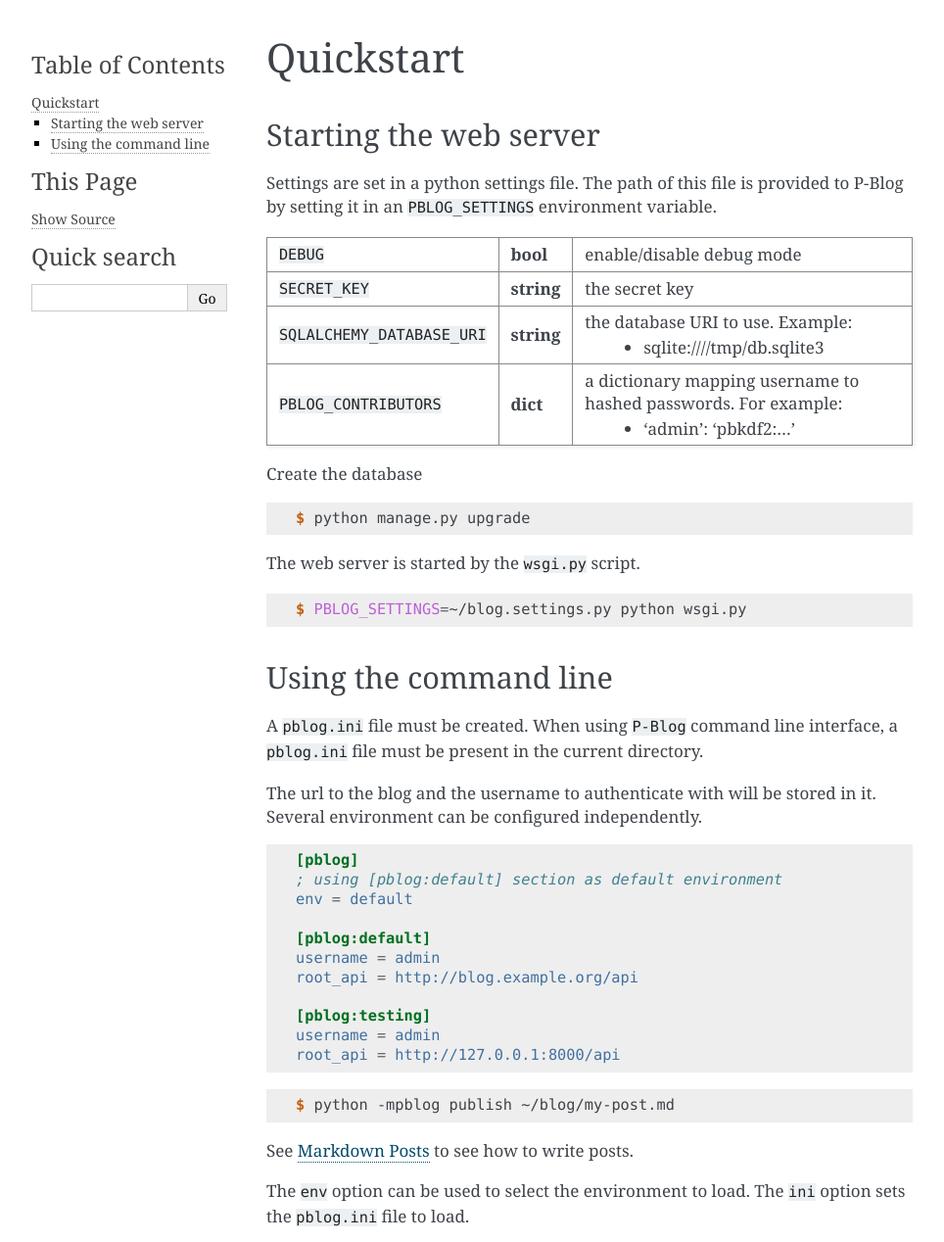
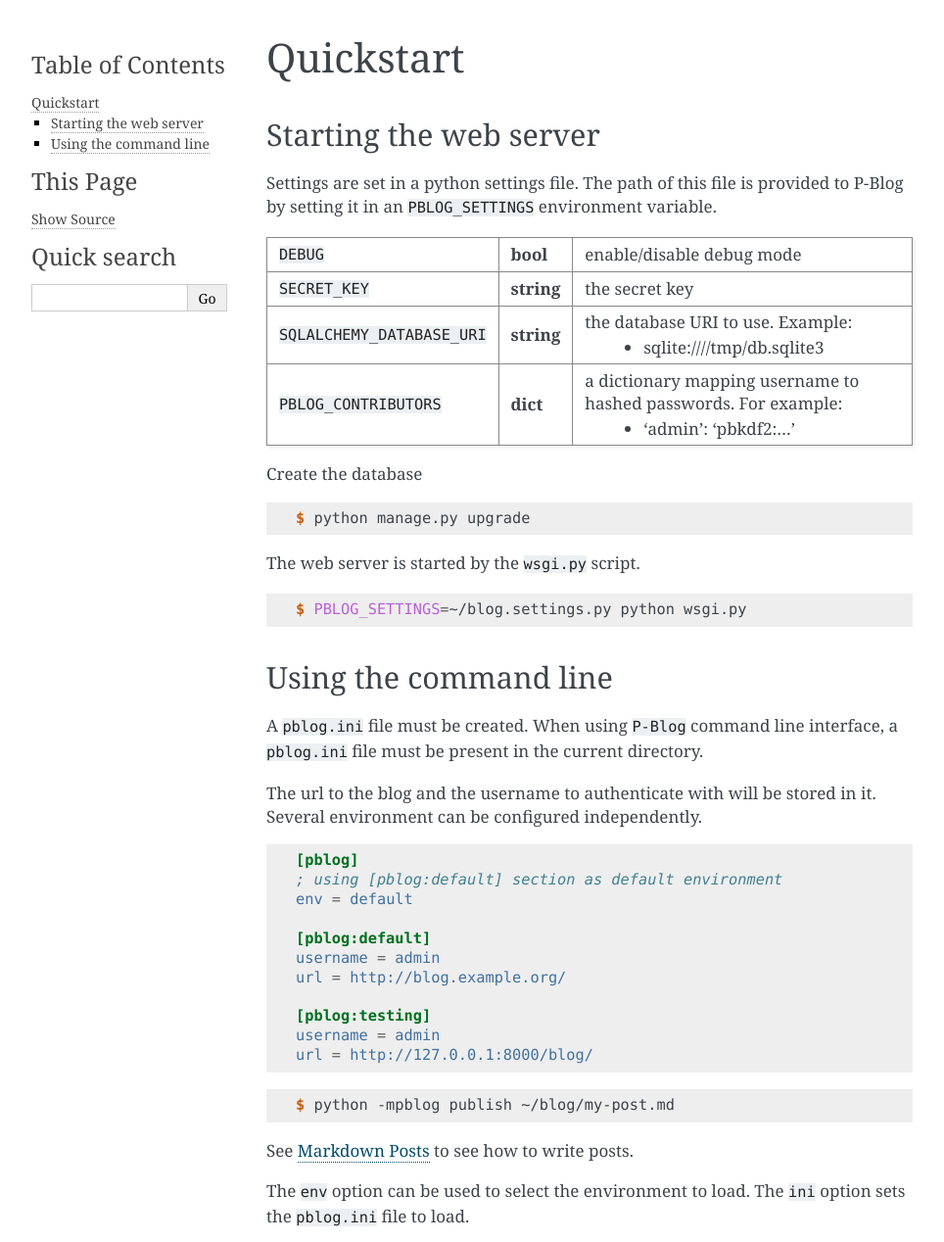
Before and after one commit to Nicals/pblog, a Sphinx documentation site: the page built from docs/quickstart.rst, in a window 1280 px wide, cut to the strip 0-1268 px from the top of the page. Shown: the whole strip at 98% size, without its empty margins (148-1112 px from the left). Built offline with Sphinx 7.4.7, drawn with Linux system fonts in a browser that asks for light colours.

```diff
--- a/docs/quickstart.rst
+++ b/docs/quickstart.rst
@@ -48,11 +48,11 @@
 
    [pblog:default]
    username = admin
-   root_api = http://blog.example.org/api
+   url = http://blog.example.org/
 
    [pblog:testing]
    username = admin
-   root_api = http://127.0.0.1:8000/api
+   url = http://127.0.0.1:8000/blog/
 
 
 .. code-block:: console
```
Also changed, not shown: 1 other file.
